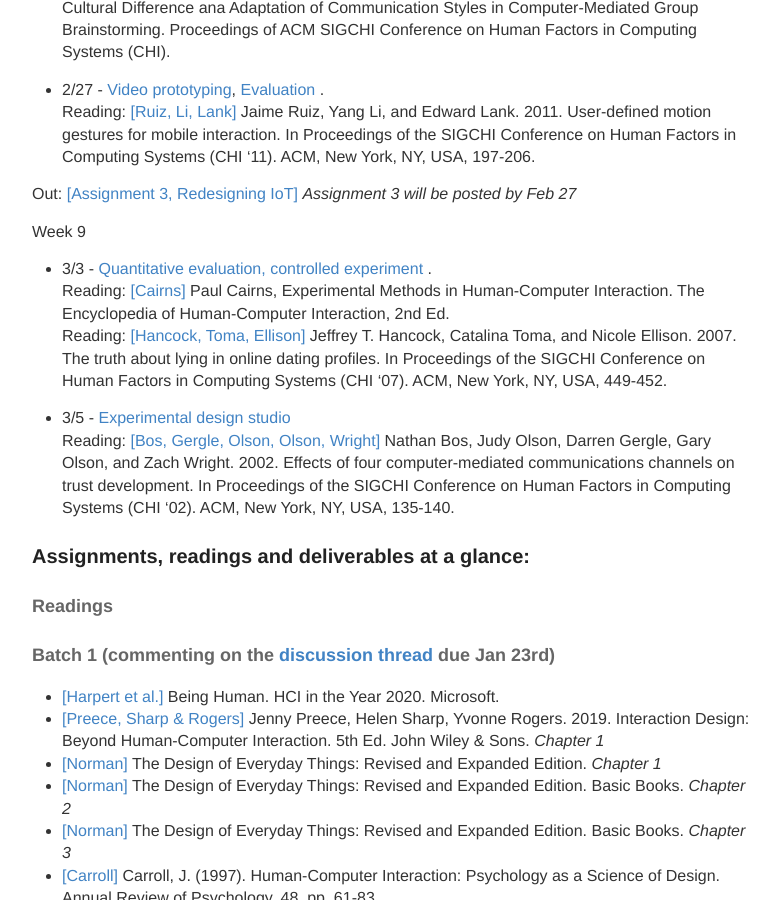
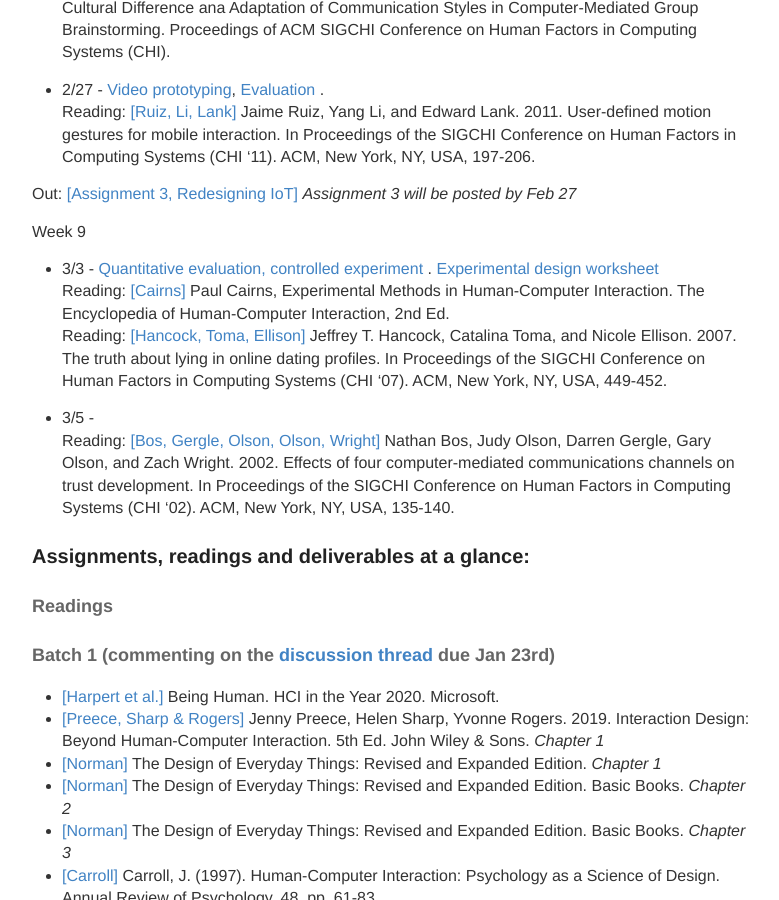
Before and after one commit to hciwang/hciwang.github.io, a Jekyll site: the page built from _posts/2020-1-5-lectures.md, in a window 1280 px wide and 900 px high, scrolled down 2733 px. Shown: the whole window, without its empty margins (248-1027 px from the left). Built offline with Jekyll 4.4.1, drawn with Linux system fonts in a browser that asks for light colours.

Commit message:
Update 2020-1-5-lectures.md

```diff
--- a/_posts/2020-1-5-lectures.md
+++ b/_posts/2020-1-5-lectures.md
@@ -92,12 +92,12 @@
 Out: [[Assignment 3, Redesigning IoT]](https://canvas.ucdavis.edu/courses/413583/assignments/435538) *Assignment 3 will be posted by Feb 27*
 
 Week 9
-- 3/3 -  [Quantitative evaluation, controlled experiment]() .
+- 3/3 -  [Quantitative evaluation, controlled experiment](https://canvas.ucdavis.edu/courses/413583/files/folder/Lectures?preview=8027685) . [Experimental design worksheet](https://canvas.ucdavis.edu/courses/413583/files/folder/Lectures?preview=8027690)
 Reading: [[Cairns]](https://www.interaction-design.org/literature/book/the-encyclopedia-of-human-computer-interaction-2nd-ed/experimental-methods-in-human-computer-interaction) Paul Cairns, Experimental Methods in Human-Computer Interaction. The Encyclopedia of Human-Computer Interaction, 2nd Ed.
 Reading: [[Hancock, Toma, Ellison]](https://sml.stanford.edu/ml/2007/05/hancock-chi-the-truth-about-lying.pdf) Jeffrey T. Hancock, Catalina Toma, and Nicole Ellison. 2007. The truth about lying in online dating profiles. In Proceedings of the SIGCHI Conference on Human Factors in Computing Systems (CHI '07). ACM, New York, NY, USA, 449-452.
 
 
-- 3/5 -  [Experimental design studio]()
+- 3/5 -
 Reading:  [[Bos, Gergle, Olson, Olson, Wright]](http://collablab.northwestern.edu/CollabolabDistro/nucmc/p135-bos.pdf) Nathan Bos, Judy Olson, Darren Gergle, Gary Olson, and Zach Wright. 2002. Effects of four computer-mediated communications channels on trust development. In Proceedings of the SIGCHI Conference on Human Factors in Computing Systems (CHI '02). ACM, New York, NY, USA, 135-140.
 
 
```
